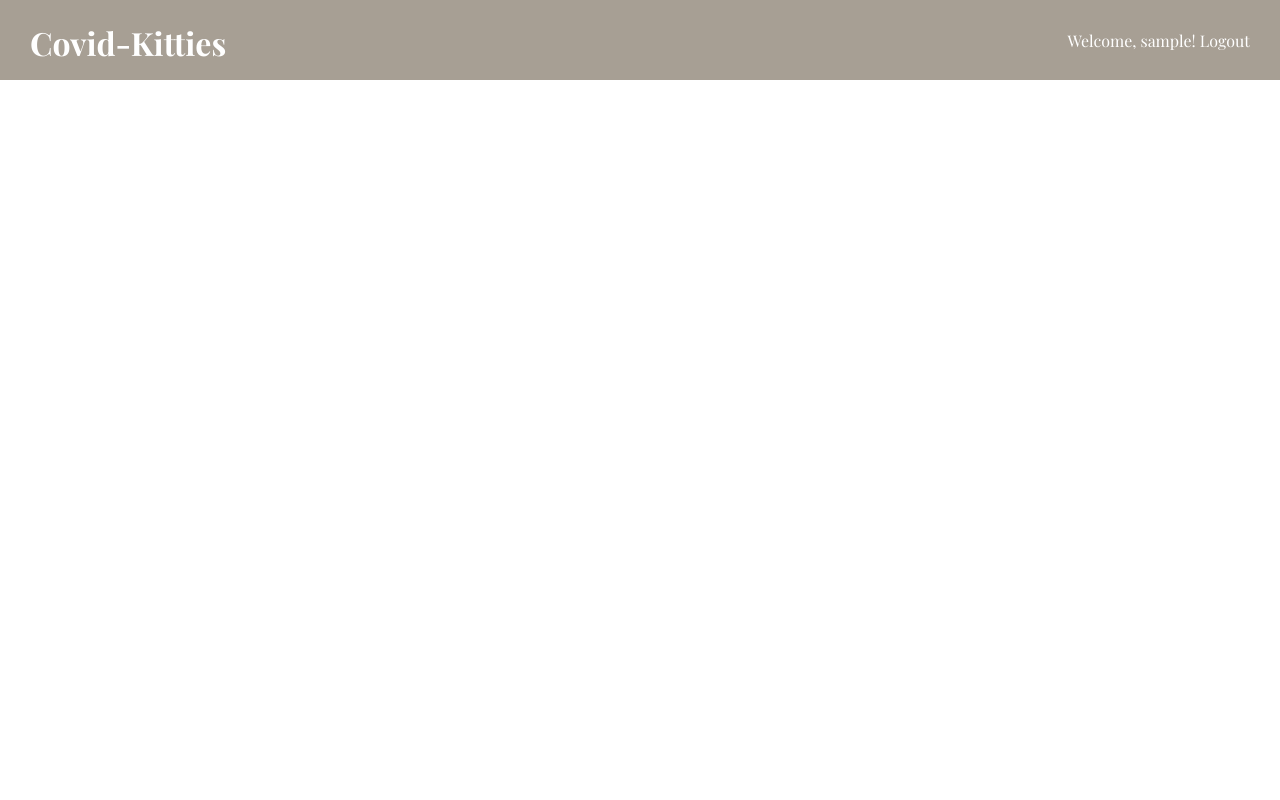
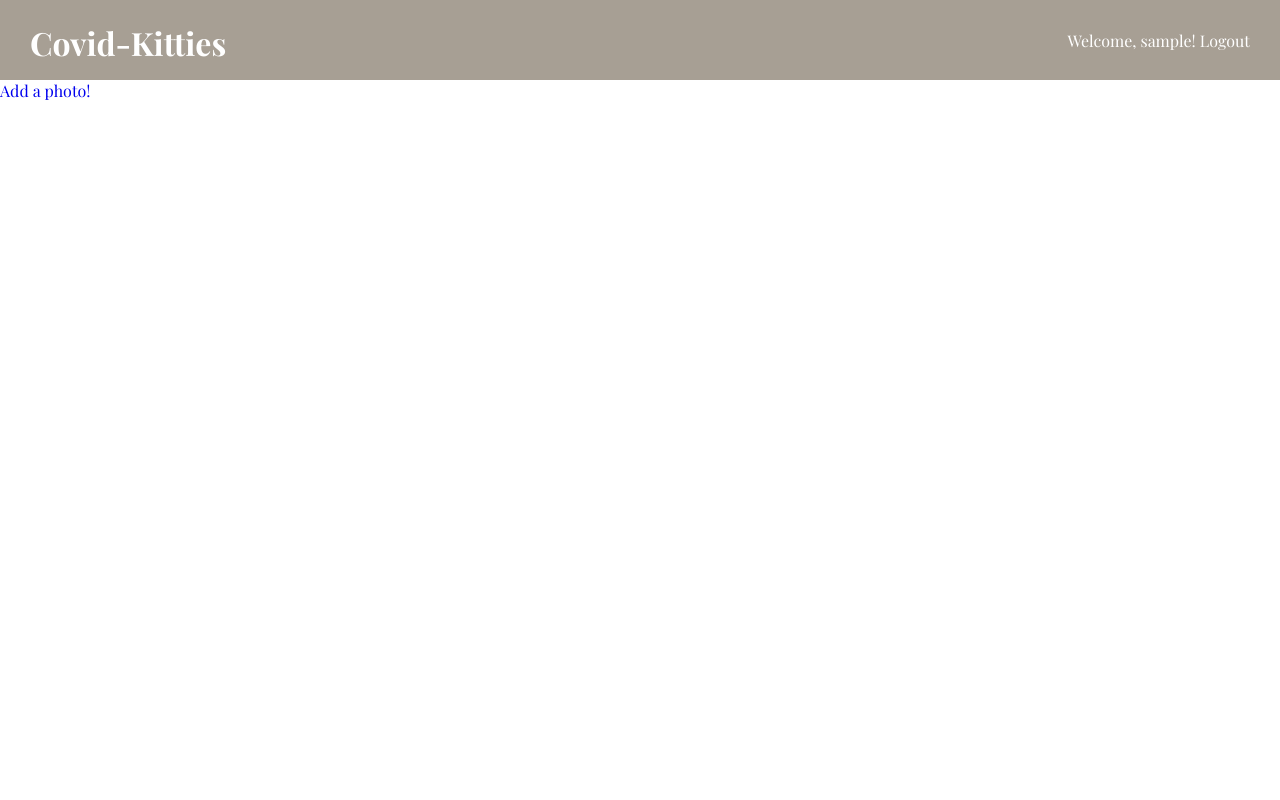
Before and after one commit to momentum-team-2/django-photo-gallery-joeyviolacode, a Django app: page / in a window 1280 px wide. Run offline with Django 3.2, Linux system fonts and the light colour scheme; the visitor is signed in with stand-in values (Sample User, id 1); data that the repository does not hold is empty; parts of the project's set-up code (start-up, migrations or seed data) failed here and were passed over; some web fonts are replaced.

Commit message:
More views...delete...and permissions...disallowing unauthenticated users from certain actions.

```diff
--- a/core/models.py
+++ b/core/models.py
@@ -19,19 +19,19 @@
         source="photo",
         processors=[ResizeToFit(200, 200)],
         format="JPEG",
-        options={"quality": 60},
+        options={"quality": 85},
     )
     photo_medium = ImageSpecField(
         source="photo",
         processors=[ResizeToFit(400, 400)],
         format="JPEG",
-        options={"quality": 80},
+        options={"quality": 90},
     )
     photo_large = ImageSpecField(
         source="photo",
         processors=[ResizeToFit(800, 800)],
         format="JPEG",
-        options={"quality": 95},
+        options={"quality": 100},
     )
 
     def __str__(self):
--- a/core/views.py
+++ b/core/views.py
@@ -7,6 +7,10 @@
 from django.views.decorators.csrf import csrf_exempt
 from django.utils.decorators import method_decorator
 from django.http import JsonResponse
+from django.contrib.auth.decorators import login_required
+from django.db.models import Q
+
+
 
 
 
@@ -14,10 +18,15 @@
 class ShowPhotos(View):
     def get(self, request):
         user = request.user
-        photos = Photo.objects.all().order_by("-uploaded_on")
+        #photos = Photo.objects.all().order_by("-uploaded_on")
+        if request.user.is_authenticated:
+            photos = Photo.objects.all().filter(Q(owner=request.user)| Q(is_public = True)).order_by("-uploaded_on")
+        else:
+            photos = Photo.objects.all().filter(is_public=True)
         return render(request, 'core/index.html', {"photos" : photos})
 
 
+@method_decorator(login_required, name="dispatch")
 class AddPhoto(View):
     def get(self, request):
         form = PhotoForm()
@@ -35,25 +44,42 @@
 class ShowPhoto(View):
     def get(self, request, pk):
         photo = get_object_or_404(Photo, pk=pk)
+        photos = Photo.objects.all()
         form = CommentForm()
         return render(request, "core/show_photo.html", {"photo": photo, "form": form})
 
 
+@method_decorator(login_required, name="dispatch")
+class DeletePhoto(View):
+    def get(self, request, pk):
+        photo = get_object_or_404(Photo, pk=pk)
+        if request.user == photo.owner:
+            photo.delete()
+            return redirect(to="show_user_photos", pk=request.user.pk)
+        else:
+            return redirect(to="show_photo", pk=pk)
 
-#  Change this to start from a picture, so that picture can be the cover.  Need to add PK later.
+
+@method_decorator(login_required, name="dispatch")
 class CreateAlbum(View):
-    def get(self, request):
+    def get(self, request, pk):
         form = AlbumForm()
-        return render(request, 'core/create_album.html', {"form" : form})
+        photo = get_object_or_404(Photo, pk=pk)
+        if bool(Photo.objects.filter(owner=user, pk=pk).count()):
+            return render(request, 'core/create_album.html', {"form" : form, "photo": photo})
+        else:
+            return redirect(to="show_photo", pk=pk)
 
-    def post(self, request):
+    def post(self, request, pk):
         form = AlbumForm(data=request.POST)
+        photo = get_object_or_404(Photo, pk=pk)
         if form.is_valid():
             album = form.save(commit=False)
             album.owner = request.user
+            album.cover_photo = photo
             album.save()
-            pk = album.pk
-        return redirect(to="show_album", pk=pk)
+            album.photos.add(photo)
+        return redirect(to="show_album", pk=album.pk)
 
 
 class ShowAlbum(View):
@@ -69,6 +95,7 @@
         return render(request, 'core/list_albums.html', {"albums": albums})
 
 
+@method_decorator(login_required, name="dispatch")
 @method_decorator(csrf_exempt, name="dispatch")
 class TogglePhotoInAlbum(View):
     def post(self, request, album_pk, photo_pk):
@@ -94,7 +121,7 @@
             user.favorites.add(photo)
             return JsonResponse({"favorite": True})
 
-
+@method_decorator(login_required, name="dispatch")
 class AddComment(View):
     def post(self, request, pk):
         photo = get_object_or_404(Photo, pk=pk)
@@ -107,7 +134,6 @@
             return redirect(to="show_photo", pk=pk)
 
 
-
 class ShowUserPhotos(View):
     def get(self, request, pk):
         user = get_object_or_404(User, pk=pk)
--- a/project/urls.py
+++ b/project/urls.py
@@ -26,7 +26,8 @@
     path('', core_views.ShowPhotos.as_view(), name="list_photos"),
     path('photo/add', core_views.AddPhoto.as_view(), name="add_photo"),
     path('photo/<int:pk>', core_views.ShowPhoto.as_view(), name="show_photo"),
-    path('album/add', core_views.CreateAlbum.as_view(), name="create_album"),
+    path('photo/<int:pk>/delete', core_views.DeletePhoto.as_view(), name="delete_photo"),
+    path('album/add/<int:pk>', core_views.CreateAlbum.as_view(), name="create_album"),
     path('album/<int:pk>', core_views.ShowAlbum.as_view(), name="show_album"),
     path('albums', core_views.ListAlbums.as_view(), name="list_albums"),
     path('photo/<int:pk>/add-comment', core_views.AddComment.as_view(), name="add_comment"),
--- a/static/css/style.css
+++ b/static/css/style.css
@@ -23,6 +23,10 @@
 
 a {
     text-decoration: none;
+}
+
+img {
+    display: block;
 }
 
 .question-title-top {
@@ -85,8 +89,8 @@
 }
 
 .body-div {
-    height: 90%;
-    width: 100%;
+    /* height: 90%;
+    width: 100%; */
     margin: 0 auto;
 }
 
@@ -126,7 +130,7 @@
     padding-bottom: 50px;
     margin: 0 auto;
     width: 100%;
-    height: auto;
+    height: 625px;
     display: flex;
     justify-content: space-around;
 }
@@ -141,6 +145,15 @@
     color: black;
 }
 
-.pin {
-    color: black;
+.photo-list {
+    width: 90%;
+    display: flex;
+    justify-content: space-around;
+    flex-wrap: wrap;
+    margin: 50px auto;
 }
+
+.photo {
+    border: 1px solid black;
+    margin: 5px 0;
+}
--- a/templates/core/create_album.html
+++ b/templates/core/create_album.html
@@ -3,7 +3,11 @@
 
 {% block content %}
 <div>
-    <form action="{% url 'create_album' %}" method="POST">
+    <h4>Start a new album!</h4>
+</div>
+<img src="{{ photo.photo_medium.url }}" />
+<div>
+    <form action="{% url 'create_album' pk=photo.pk %}" method="POST">
         {% csrf_token %}
         {{ form.as_p }}
         <div>
--- a/templates/core/index.html
+++ b/templates/core/index.html
@@ -2,9 +2,17 @@
 
 {% block content %}
 
-
+{% if request.user.is_authenticated %}
+<div>
+    <a href="{% url 'add_photo' %}">Add a photo!</a>
+</div>
+{% endif %}
+<div class="photo-list">
 {% for photo in photos %}
-    <a href="{% url 'show_photo' pk=photo.pk %}"><img src="{{ photo.photo_medium.url }}" /></a>
+    <div class="photo">
+        <a href="{% url 'show_photo' pk=photo.pk %}"><img src="{{ photo.photo_medium.url }}" /></a>
+    </div>
 {% endfor %}
+</div>
 
 {% endblock %}
```
Also changed, not shown: templates/core/show_photo.html (+5 -4 lines), templates/core/show_user_photos.html (+9 -9 lines).
